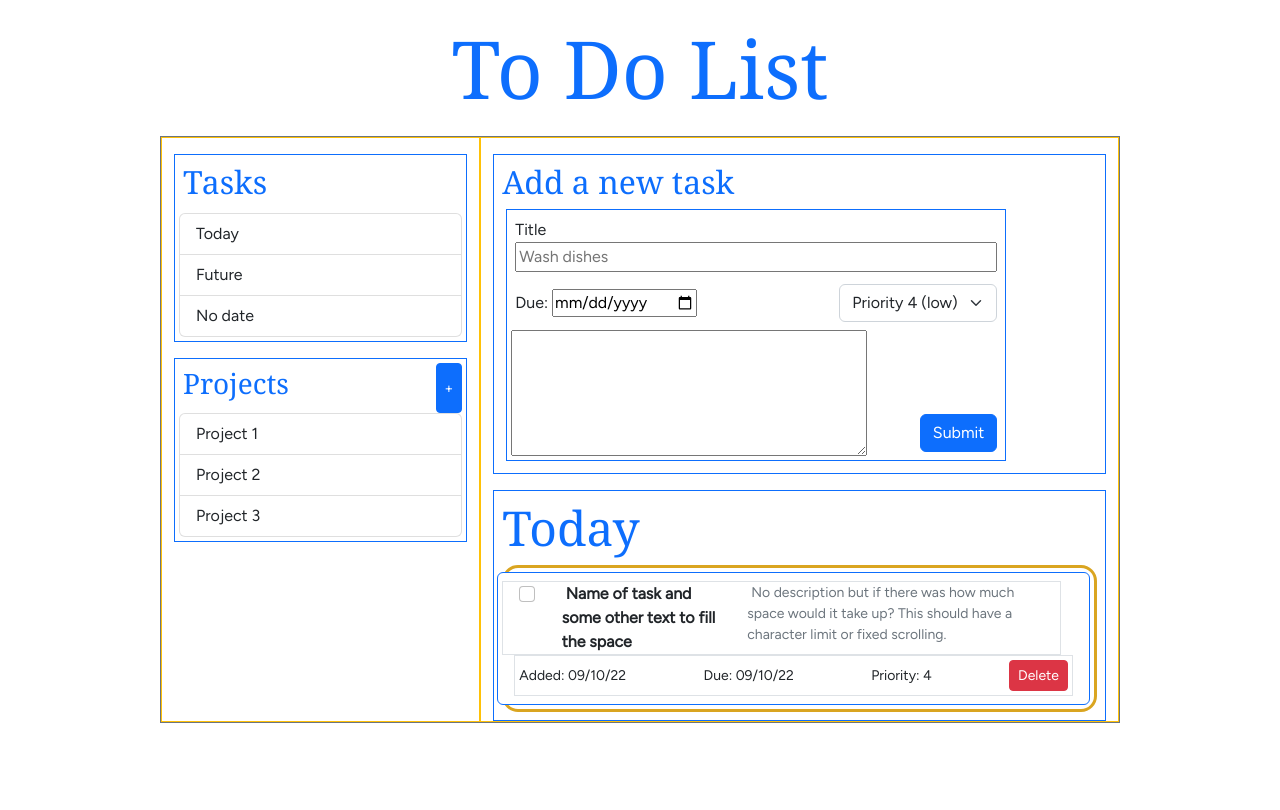
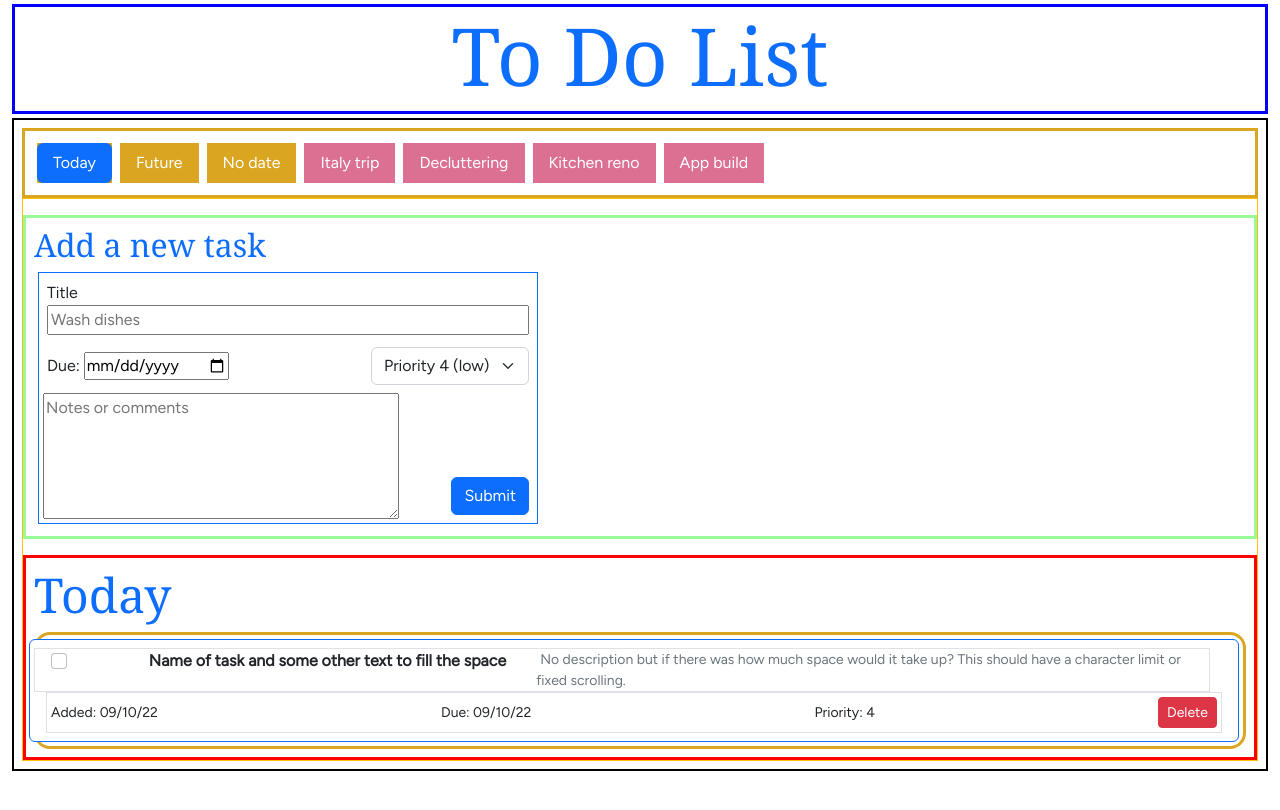
Before and after one commit to mchlol/todo, a plain HTML site: page index.html in a window 1280 px wide. Drawn offline with nearby package versions, Linux system fonts and the light colour scheme.

Commit message:
convert nav into tabs

```diff
--- a/index.css
+++ b/index.css
@@ -1,4 +1,4 @@
 @import url(https://fonts.googleapis.com/css2?family=Figtree&family=Noto+Serif&display=swap);
-body{font-family:"Figtree",sans-serif}h1,h2,h3,h4{font-family:"Noto Serif",serif}.view-pane{color:#daa520;border:3px solid #daa520;border-radius:1rem}#priority{width:auto}#add-task-form{max-width:500px}
+body{font-family:"Figtree",sans-serif}h1,h2,h3,h4{font-family:"Noto Serif",serif}.view-pane{color:#daa520;border:3px solid #daa520;border-radius:1rem}#priority{width:auto}#add-task-form{max-width:500px}.task-tab{background-color:#daa520}.task-tab a{color:#fff}.project-tab{background-color:#db7093}.project-tab a{color:#fff}@media screen and (max-width: 840px){main{width:100%}}@media screen and (min-width: 841px){main{width:75%}}
 
 /*# sourceMappingURL=index.css.map*/
--- a/index.html
+++ b/index.html
@@ -13,25 +13,74 @@
 
 </head>
 
-<body class="d-flex justify-content-center">
-    <main class="vh-100 w-75">
-        <div class="container-fluid h-100">
+<body>
+    <main class="container-fluid">
 
-            <header class="text-center m-3">
-                <h1 class="display-1 p-1 text-primary">To Do List</h1>
+        <!-- start header -->
+        <header class="text-center mt-1 mb-1 w-100" style="border: 3px solid blue">
+            <h1 class="display-1 text-primary">To Do List</h1>
         </header>
+        <!-- end header -->
 
         <!-- start content wrap -->
-            <div class="row border border-secondary">
-                <!-- start tasks list -->
-                <nav class="col-4 border border-warning">
+        <div class="p-2" style="border: 2px solid black">
 
-                    <div id="tasks-list" class="p-1 border border-primary mt-3 w-100">
+            <!-- start nav -->
+            <nav class="p-2" style="border: 3px solid goldenrod">
+
+                <ul class="nav nav-pills">
+                    <li class="nav-item task-tab m-1">
+                        <a href="#" class="nav-link active" aria-current="page">
+                            Today
+                        </a>
+                    </li>
+                    <li class="nav-item task-tab m-1">
+                        <a href="#" class="nav-link">
+                            Future
+                        </a>
+                    </li>
+                    <li class="nav-item task-tab m-1">
+                        <a href="#" class="nav-link">
+                            No date
+                        </a>
+                    </li>
+
+                    <li class="nav-item m-1 project-tab">
+                        <a href="#" class="nav-link">
+                            Italy trip
+                        </a>
+                    </li>
+                    <li class="nav-item m-1 project-tab">
+                        <a href="#" class="nav-link">
+                            Decluttering
+                        </a>
+                    </li>
+                    <li class="nav-item m-1 project-tab">
+                        <a href="#" class="nav-link">
+                            Kitchen reno
+                        </a>
+                    </li>
+                    <li class="nav-item m-1 project-tab">
+                        <a href="#" class="nav-link">
+                            App build
+                        </a>
+                    </li>
+                </ul>
+
+
+
+                <!-- <div id="tasks-list" class="p-1 border border-primary mt-3 w-100">
                     <h2 class="p-1 text-primary">Tasks</h2>
                     <ul class="list-group">
+                        <a href="#">
                             <li class="list-group-item">Today</li>
+                        </a>
+                        <a href="#">
                             <li class="list-group-item">Future</li>
+                        </a>
+                        <a href="#">
                             <li class="list-group-item">No date</li>
+                        </a>
                     </ul>
                 </div>
 
@@ -45,17 +94,25 @@
                     </div>
 
                     <ul class="list-group">
-                            <li class="list-group-item">Project 1</li>
-                            <li class="list-group-item">Project 2</li>
-                            <li class="list-group-item">Project 3</li>
+                        <a href="#">
+                            <li class="list-group-item">Kitchen reno</li>
+                        </a>
+                        <a href="#">
+                            <li class="list-group-item">Declutter</li>
+                        </a>
+                        <a href="#">
+                            <li class="list-group-item">Italy trip</li>
+                        </a>
                     </ul>
-                    </div>
+                </div> -->
             </nav>
-                <!-- end tasks list -->
+            <!-- end nav -->
 
-                <section id="view-container" class="col-8 border border-warning">
+            <!-- start view container -->
+            <section id="view-container" class="border border-warning">
+
                 <!-- start add new -->
-                    <div id="add-new-wrap" class="p-2 mt-3 border border-primary">
+                <div id="add-new-wrap" class="p-2 mt-3" style="border: 3px solid palegreen">
                     <h2 class="text-primary">Add a new task</h2>
 
                     <form id="add-task-form" class="m-1 border border-primary">
@@ -85,18 +142,18 @@
 
                         <div class="d-flex justify-content-between align-items-end m-1">
 
-                                <textarea name="description" id="description" cols="40" rows="5"></textarea>
+                            <textarea name="tasknotes" id="tasknotes" cols="40" rows="5"
+                                placeholder="Notes or comments"></textarea>
+
                             <input type="submit" class="btn btn-primary m-1" value="Submit">
                         </div>
 
+                    </form>
                 </div>
-
-
-                    </form>
                 <!-- end add new -->
 
                 <!-- start view pane -->
-                    <div id="view-pane-wrap" class="p-2 mt-3 border border-primary">
+                <div id="view-pane-wrap" class="p-2 mt-3" style="border: 3px solid red">
                     <!-- start view heading - created with javascript -->
                     <div id="view-heading">
                         <h2 id="current-view-title" class="text-primary display-5">Today</h2>
@@ -115,17 +172,19 @@
                                     <div class="row border w-100">
 
                                         <div class="col-1">
-                                                <input type="checkbox" value="mark-complete"
+                                            <input type="checkbox" value="mark-complete" id="check-task1"
                                                 class="form-check-input m-1">
                                         </div>
 
                                         <div class="col-4">
-                                                <span id="task1" class="fw-bold m-1">Name of task and some other text to
+                                            <span id="display-task1" class="fw-bold m-1">Name of task and some other
+                                                text to
                                                 fill the space</span>
                                         </div>
 
                                         <div class="col-7">
-                                                <span class="text-muted small m-1">No description but if there was how
+                                            <span class="text-muted small m-1" id="display-tasknotes">No description
+                                                but if there was how
                                                 much space would it take up? This should have a character
                                                 limit or fixed scrolling.</span>
                                         </div>
@@ -146,11 +205,16 @@
 
                 </div>
                 <!-- end view pane -->
+
+            </section>
+            <!-- end view container -->
+
         </div>
+        <!-- end content wrap -->
 
 
 
-        </div>
+
         </div>
     </main>
 
```
Also changed, not shown: 1 other file. Lines whose indentation alone changed are shown as unchanged.
